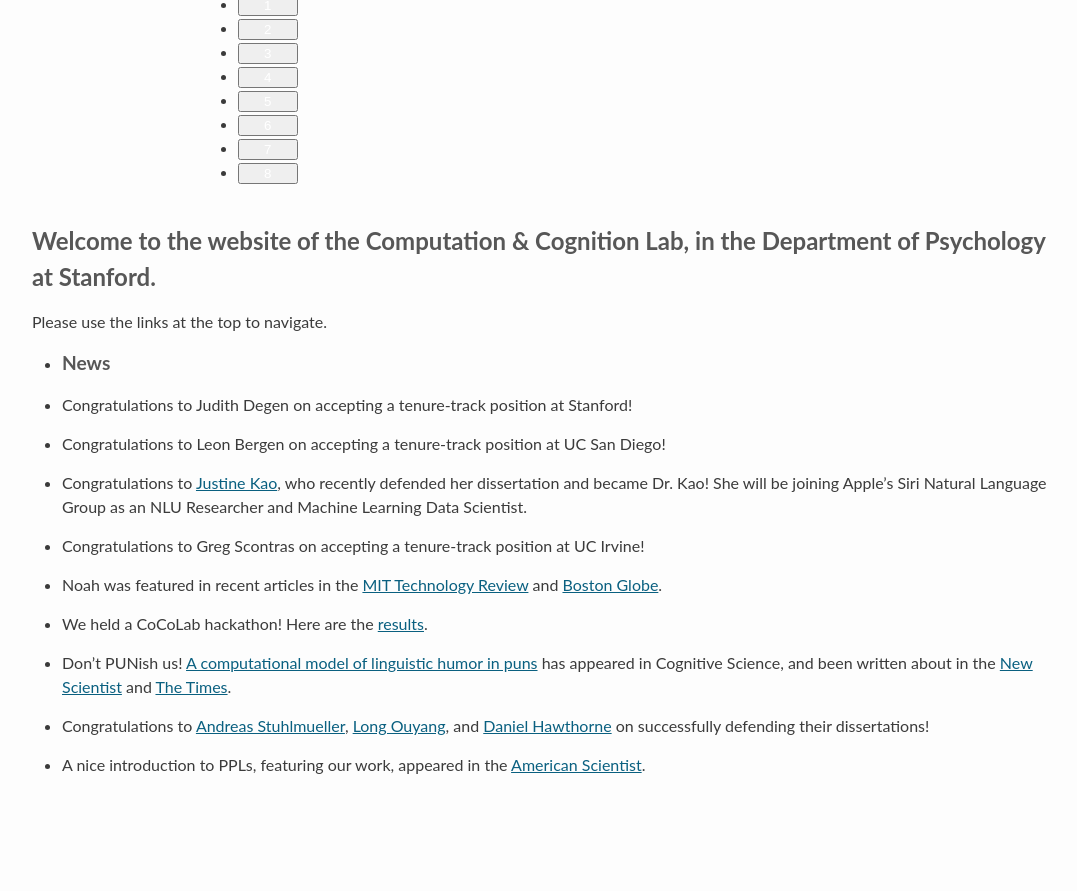
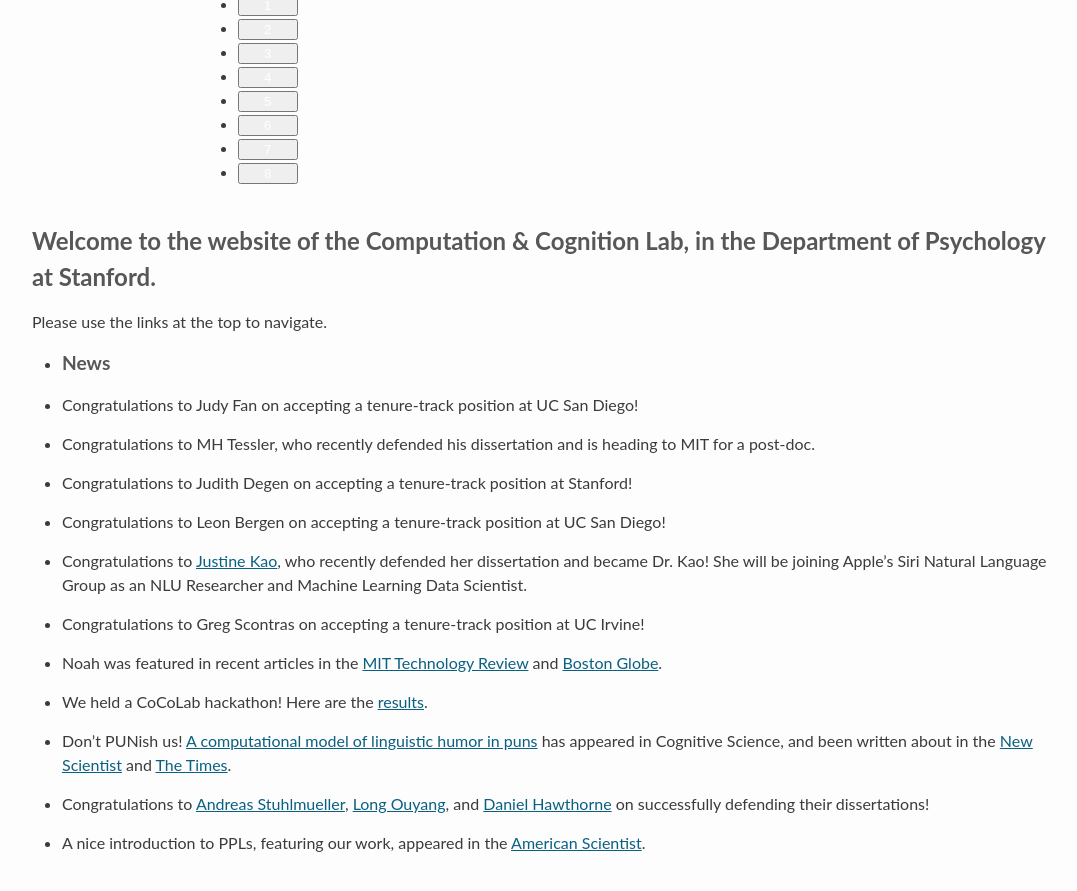
Before and after one commit to stanford-cocolab/cocolab.stanford.edu, a Jekyll site: the page built from 00-index.md, in a window 1280 px wide and 900 px high, scrolled down 947 px. Shown: the top 891 px of the window, without its empty margins (94-1171 px from the left). Built offline with Jekyll 4.4.1, drawn with Linux system fonts in a browser that asks for light colours; nearby versions of some CDN libraries; Markdown is read by kramdown in place of the engine named in the settings; before the commit the page ends 1769 px from its top, so only the background shows below that.

Commit message:
update news

```diff
--- a/00-index.md
+++ b/00-index.md
@@ -11,6 +11,10 @@ Please use the links at the top to navigate.
 
 *
 ### News
+
+* Congratulations to Judy Fan on accepting a tenure-track position at UC San Diego!
+
+* Congratulations to MH Tessler, who recently defended his dissertation and is heading to MIT for a post-doc.
 
 * Congratulations to Judith Degen on accepting a tenure-track position at Stanford!
 
```
